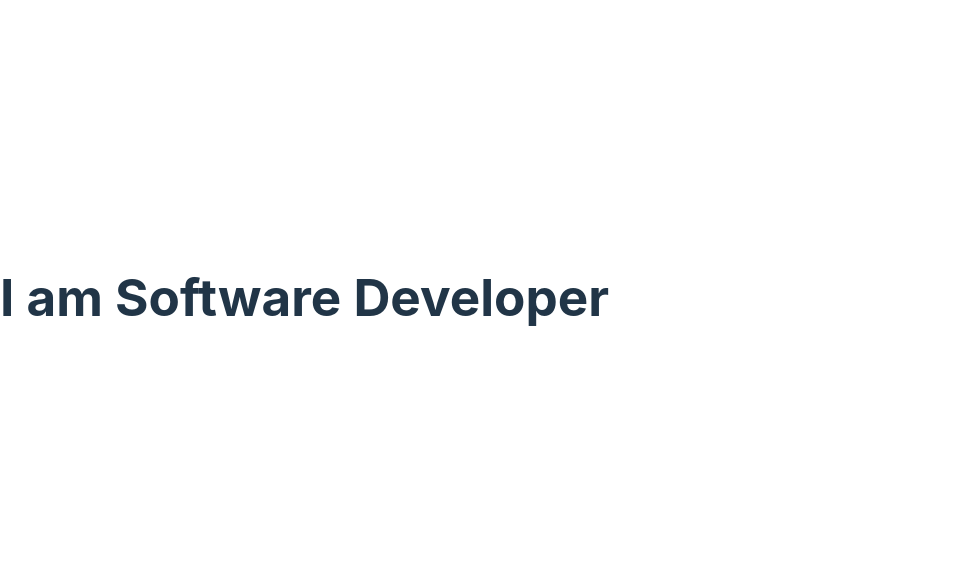
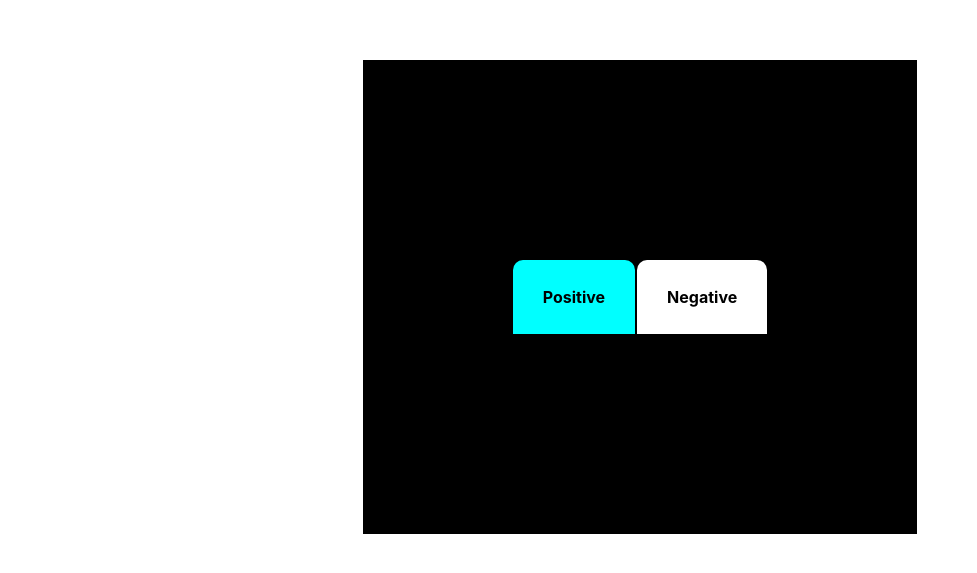
Before and after one commit to uphadeshrikant712/Daily-Coding-Challanges, a React (Vite) app in the folder 2.Tasks/: page / in a window 1280 px wide. Shown: the part 103-676 px from the top of the page, without its empty margins (0-977 px from the left). Built offline with nearby package versions, Linux system fonts and the light colour scheme.

Commit message:
OnCLick BgChange of Button UseState Advanced UI Task

```diff
--- a/2.Tasks/src/App.jsx
+++ b/2.Tasks/src/App.jsx
@@ -1,5 +1,5 @@
 import React from 'react';
-// import './App.css';
+import './App.css';
 import PasswordEye from './components/1.PasswordEyeToggle/PasswordEye';
 import Post from './components/2.Pagination/Post';
 import ImageCarouseal from './components/3.ImageCarouseal/ImageCarouseal';
@@ -22,6 +22,7 @@ import Theme from './components/17.ThemeToggle/Theme';
 import ThemeChanger from './components/18.Theme Changer Advanced/ThemeChanger';
 import Themes from './components/19.Theme Changer Icons/Themes';
 import TextChange from './components/20.Alternate Text Change/TextChange';
+import BgChange from './components/21.Button BgChange UseState Advanced/BgChange';
 
 const App = () => {
   return (
@@ -65,7 +66,9 @@ const App = () => {
 
       {/* <Themes/> */}
 
-      <TextChange/>
+      {/* <TextChange/> */}
+
+      <BgChange/>
     </div>
   )
 }
--- /dev/null
+++ b/2.Tasks/src/components/21.Button BgChange UseState Advanced/Bg.css
@@ -0,0 +1,35 @@
+.bg
+{
+  display: flex;
+  gap: 2px;
+  background-color: black;
+  padding: 200px 150px;
+}
+.button
+{
+  padding: 25px 30px;
+  display: flex;
+  align-items: end;
+  justify-content: end;
+  background-color: white;
+  border-top-right-radius: 10px;
+  border-top-left-radius: 10px;
+  color: black;
+  cursor: pointer;
+}
+.active
+{
+  padding: 25px 30px;
+  border-top-right-radius: 10px;
+  border-top-left-radius: 10px;
+  background-color: cyan;
+  color: black;
+  cursor: pointer;
+
+}
+.button:hover
+{
+  background-color: cyan;
+  color: black;
+  transition: all ease-in .3s;
+}
--- /dev/null
+++ b/2.Tasks/src/components/21.Button BgChange UseState Advanced/BgChange.jsx
@@ -0,0 +1,25 @@
+import React, { useState } from 'react';
+import './Bg.css';
+
+const BgChange = () => {
+  const [active, setActive] = useState('positive');
+  const handleClick = (option) =>
+  {
+    setActive(option)
+  }
+  return (
+    <div className='bg'>
+      <h4
+        onClick={() =>handleClick('positive')}
+        className={`${active === 'positive' ? 'active' : 'button'}`}>
+        Positive
+      </h4>
+      <h4 onClick={() => handleClick('negative')}
+        className={`${active == 'negative' ? 'active' : 'button'}`}>
+        Negative
+      </h4>
+    </div>
+  )
+}
+
+export default BgChange
```
